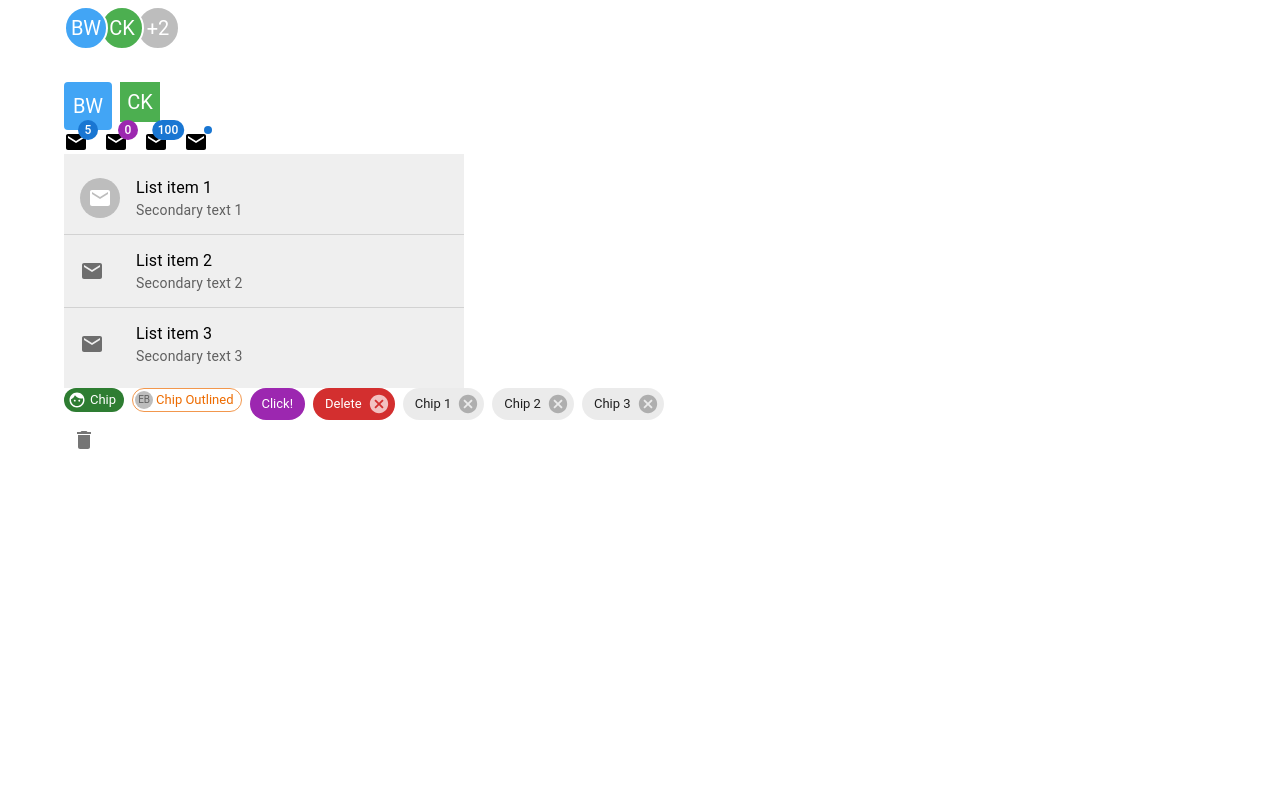
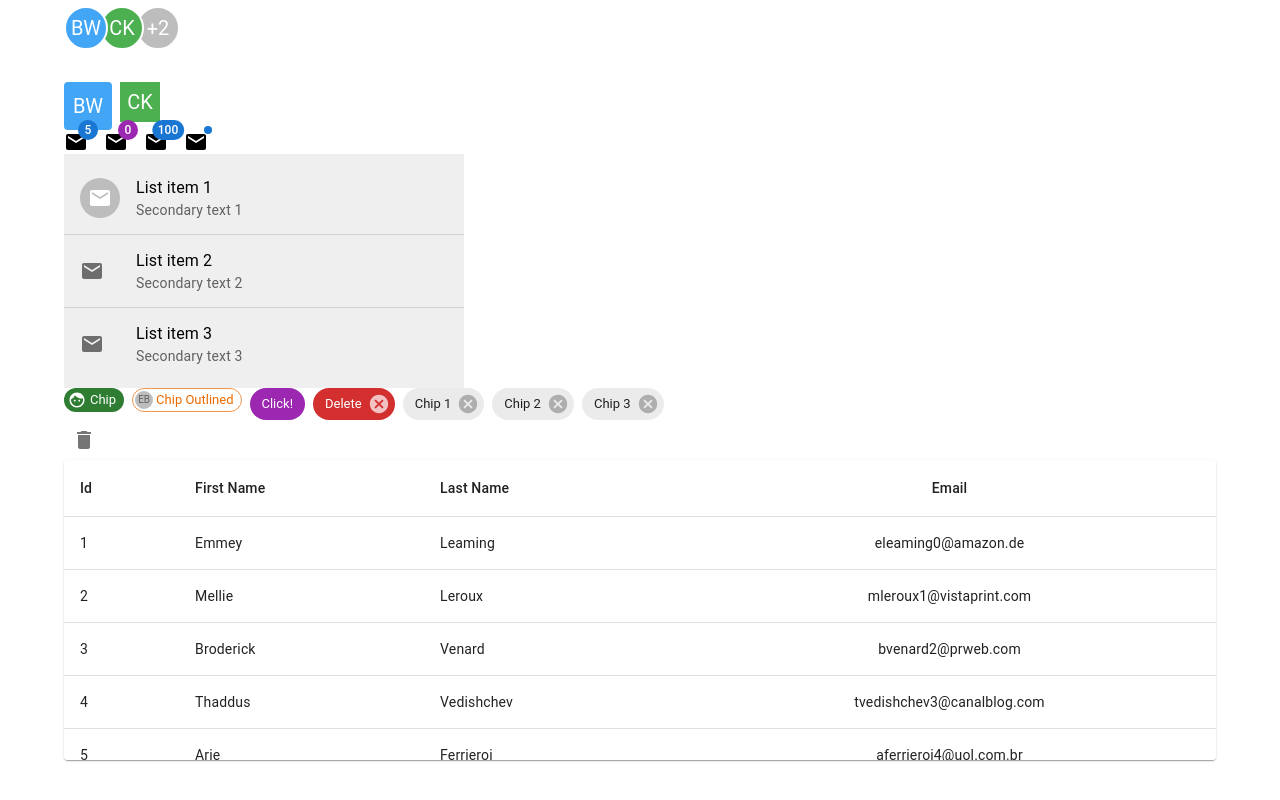
Before and after one commit to EduardBBlea/MaterialUI-walkthrough, a React (Create React App) app: page / in a window 1280 px wide. Shown: the part 4544-5344 px from the top of the page. Before the commit the page ends 5068 px from the top, so only its background shows below. Built offline with nearby package versions, Linux system fonts and the light colour scheme.

Commit message:
covered the Table component

```diff
--- a/src/App.js
+++ b/src/App.js
@@ -23,6 +23,7 @@ import MuiBadge from "./components/MuiBadge";
 import MuiList from "./components/MuiList";
 import MuiChip from "./components/MuiChip";
 import MuiTooltip from "./components/MuiTooltip";
+import MuiTable from "./components/MuiTable";
 
 function App() {
   return (
@@ -50,6 +51,7 @@ function App() {
       <MuiList />
       <MuiChip />
       <MuiTooltip />
+      <MuiTable />
     </div>
   );
 }
--- /dev/null
+++ b/src/components/MuiTable.jsx
@@ -0,0 +1,125 @@
+import React from "react";
+import {
+  TableContainer,
+  Table,
+  TableHead,
+  TableBody,
+  TableRow,
+  TableCell,
+  Paper,
+} from "@mui/material";
+
+const MuiTable = () => {
+  return (
+    <TableContainer component={Paper} sx={{ maxHeight: "300px" }}>
+      <Table aria-label="simple table" stickyHeader>
+        <TableHead>
+          <TableRow>
+            <TableCell>Id</TableCell>
+            <TableCell>First Name</TableCell>
+            <TableCell>Last Name</TableCell>
+            <TableCell align="center">Email</TableCell>
+          </TableRow>
+        </TableHead>
+        <TableBody>
+          {TableData.map((row) => (
+            <TableRow
+              key={row.id}
+              sx={{ "&:last-child td, &:last-child th": { border: 0 } }}
+            >
+              <TableCell>{row.id}</TableCell>
+              <TableCell>{row.first_name}</TableCell>
+              <TableCell>{row.last_name}</TableCell>
+              <TableCell align="center">{row.email}</TableCell>
+            </TableRow>
+          ))}
+        </TableBody>
+      </Table>
+    </TableContainer>
+  );
+};
+
+const TableData = [
+  {
+    id: 1,
+    first_name: "Emmey",
+    last_name: "Leaming",
+    email: "eleaming0@amazon.de",
+    gender: "Female",
+    ip_address: "59.241.201.194",
+  },
+  {
+    id: 2,
+    first_name: "Mellie",
+    last_name: "Leroux",
+    email: "mleroux1@vistaprint.com",
+    gender: "Female",
+    ip_address: "85.154.17.70",
+  },
+  {
+    id: 3,
+    first_name: "Broderick",
+    last_name: "Venard",
+    email: "bvenard2@prweb.com",
+    gender: "Polygender",
+    ip_address: "95.92.111.87",
+  },
+  {
+    id: 4,
+    first_name: "Thaddus",
+    last_name: "Vedishchev",
+    email: "tvedishchev3@canalblog.com",
+    gender: "Male",
+    ip_address: "226.172.152.234",
+  },
+  {
+    id: 5,
+    first_name: "Arie",
+    last_name: "Ferrieroi",
+    email: "aferrieroi4@uol.com.br",
+    gender: "Male",
+    ip_address: "119.77.69.196",
+  },
+  {
+    id: 6,
+    first_name: "Mel",
+    last_name: "Sidary",
+    email: "msidary5@last.fm",
+    gender: "Male",
+    ip_address: "61.254.159.207",
+  },
+  {
+    id: 7,
+    first_name: "Zitella",
+    last_name: "MacAllester",
+    email: "zmacallester6@aol.com",
+    gender: "Female",
+    ip_address: "239.226.175.195",
+  },
+  {
+    id: 8,
+    first_name: "Gunar",
+    last_name: "Beceril",
+    email: "gbeceril7@alexa.com",
+    gender: "Genderfluid",
+    ip_address: "222.179.9.241",
+  },
+  {
+    id: 9,
+    first_name: "Gae",
+    last_name: "Maasz",
+    email: "gmaasz8@dell.com",
+    gender: "Female",
+    ip_address: "215.179.4.167",
+  },
+  {
+    id: 10,
+    first_name: "Theadora",
+    last_name: "Brocking",
+    email: "tbrocking9@kickstarter.com",
+    gender: "Female",
+    ip_address: "125.182.19.108",
+  },
+];
+
+export default MuiTable;
```
